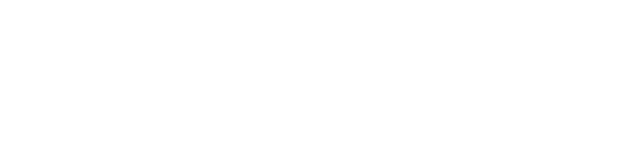
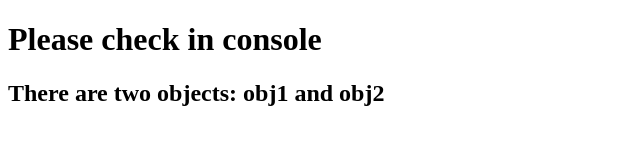
Before and after one commit to Mohammadwasifbalti/Deep-copies-of-non-primitive-data, a plain HTML site: page index.html in a window 1280 px wide. Shown: the whole page, without its empty margins (0-640 px from the left). Drawn offline with Linux system fonts and the light colour scheme.

Commit message:
Update index.html

```diff
--- a/index.html
+++ b/index.html
@@ -7,7 +7,8 @@
     <title>Document</title>
 </head>
 <body>
-
+    <h1>Please check in console</h1>
+    <h2>There are two objects: obj1 and obj2</h2>
 </body>
 <script>
 var obj1 = {
```
